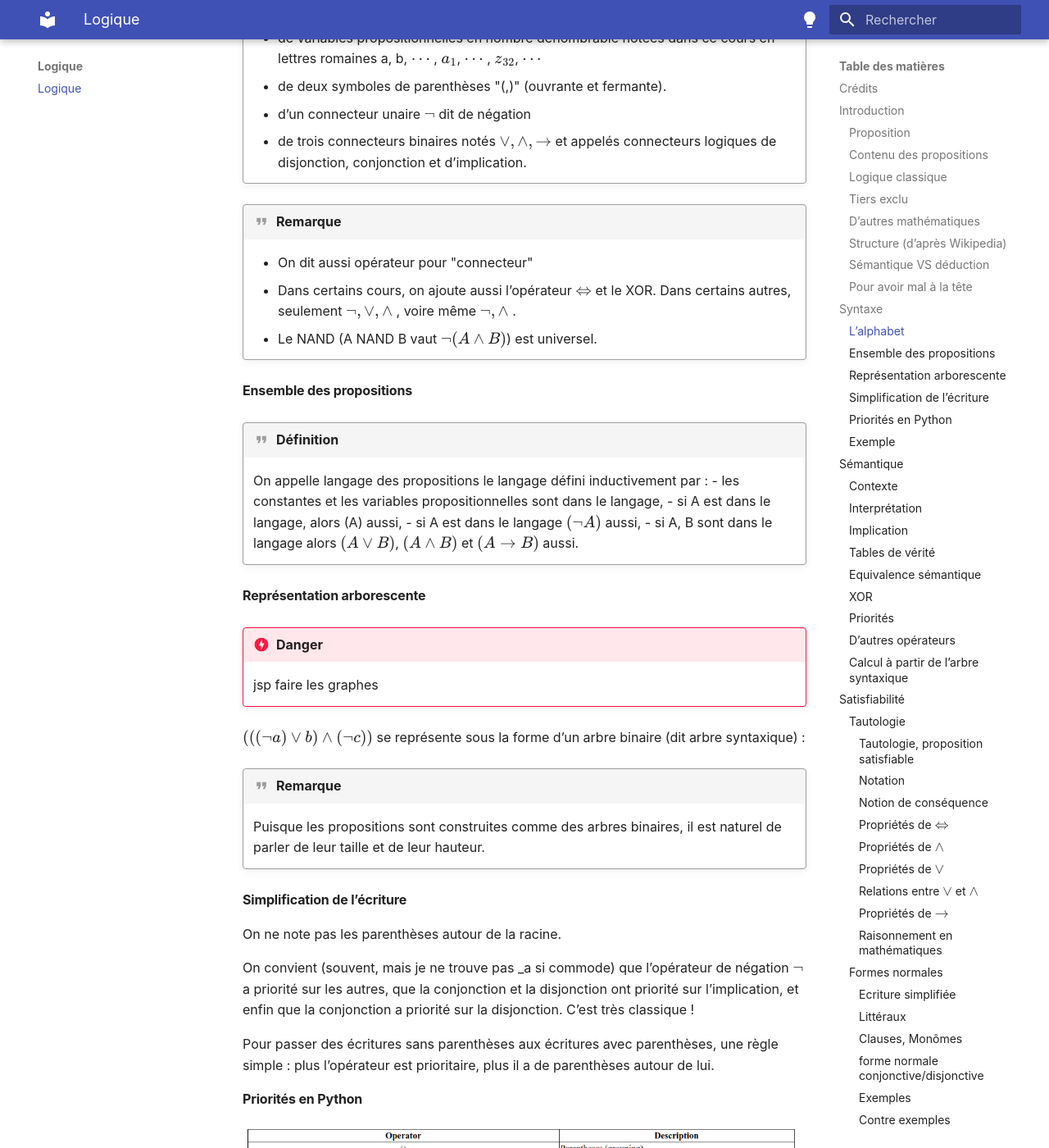
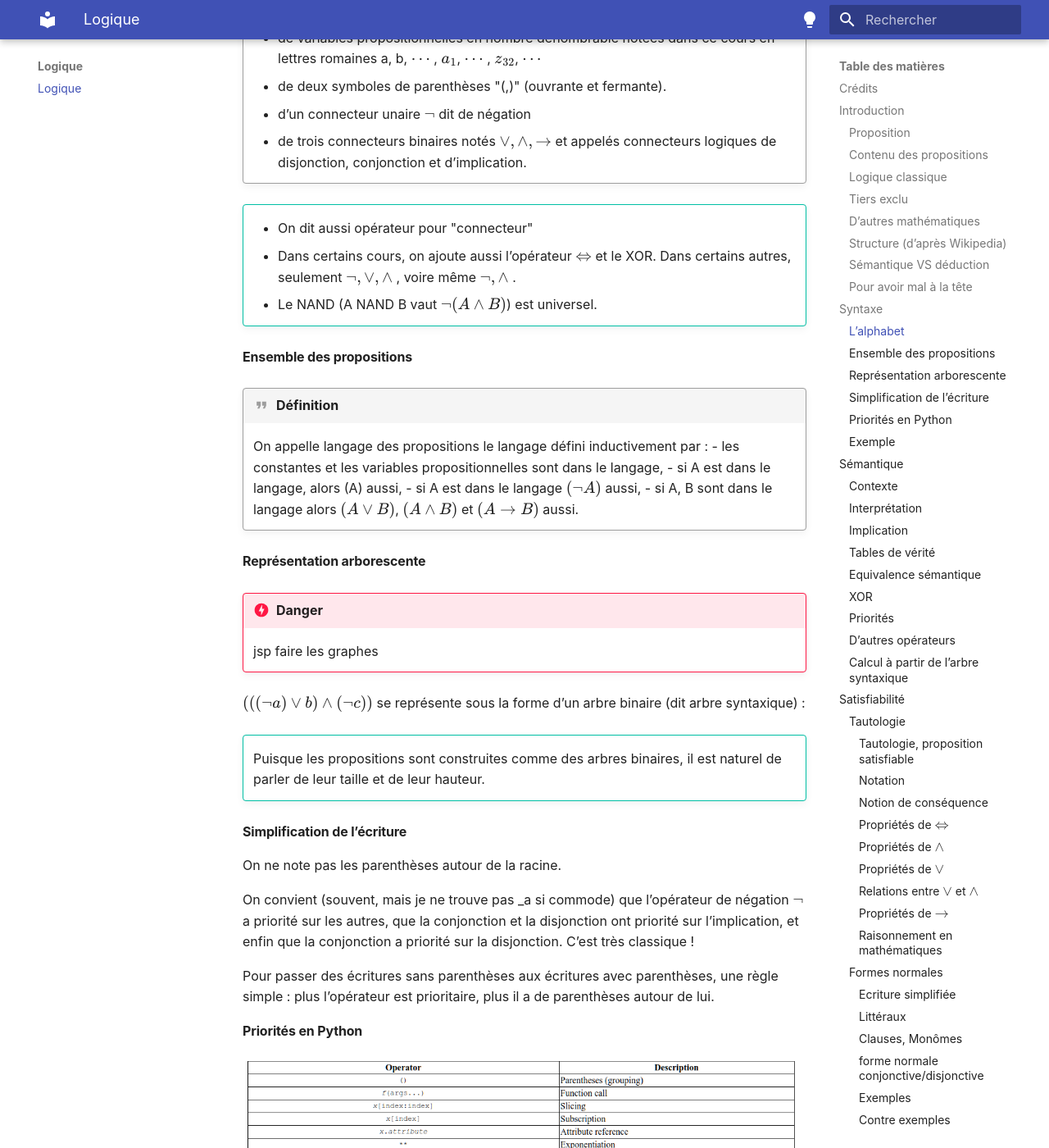
Before and after one commit to mp2i-thiers/mp2i-thiers.github.io, an MkDocs documentation site: the page built from docs/Logique/logique.md, in a window 1280 px wide and 1400 px high, scrolled down 3918 px. Shown: the whole window at 82% size. Built offline with MkDocs 1.6.1 and Material for MkDocs 9.7.7, drawn with Linux system fonts in a browser that asks for light colours; some of the changed text lies outside the part shown.

Commit message:
Update logique.md

```diff
--- a/docs/Logique/logique.md
+++ b/docs/Logique/logique.md
@@ -114,7 +114,7 @@ Aucun système logique cohérent assez riche pour exprimer  l’arithmétique ne
     - d’un connecteur unaire $\neg$  dit de négation
     - de trois connecteurs binaires notés $\vee , \wedge , \rightarrow$ et appelés connecteurs  logiques de disjonction, conjonction et d’implication.
 
-!!! quote "Remarque"
+!!! tip ""
     - On dit aussi opérateur pour "connecteur"
     - Dans certains cours, on ajoute aussi l’opérateur $\Leftrightarrow$ et le XOR.
     Dans certains autres, seulement $\neg , \vee , \wedge$ , voire même $\neg , \wedge$ .
@@ -136,7 +136,7 @@ Aucun système logique cohérent assez riche pour exprimer  l’arithmétique ne
 
 $(((\neg a) \vee  b) \wedge  (\neg c))$ se représente sous la forme d’un arbre binaire (dit  arbre syntaxique) :
 
-!!! quote "Remarque"
+!!! tip ""
     Puisque les propositions sont construites comme des arbres binaires, il est naturel de parler de leur taille et de leur hauteur.
 
 #### Simplification de l’écriture
@@ -172,8 +172,7 @@ Remettre des parenthèses
 !!! quote "Définition"
     Un contexte (ou une distribution de vérité) sur un ensemble de variables propositionnelles V est une application de V dans l’ensemble des bouléens B.
 
-
-!!! quote "Remarque"
+!!! tip ""
     - Si |V| = n, alors il y a 2n distributions de vérité.
     - L’ensemble des bouléens peut être représenté de diﬀérentes fa_ons.
     - Dans ce cours, on pose B = {0, 1}, et on identifie B avec l’anneau  Z/2Z (donc 1 + 1 = 0 en particulier.)
@@ -194,7 +193,7 @@ Remettre des parenthèses
          \varepsilon_\mu(p_1 \rightarrow p_2) = 1 − \varepsilon_\mu(p_1) + \varepsilon_\mu(p_2)\varepsilon_\mu(p_1).
         $$
 
-!!! quote "Remarque"
+!!! tip ""
     Observer l’analogie avec les fonctions caractéristiques.
 
 #### Implication
@@ -237,7 +236,7 @@ b  1  0  1  0
 !!! quote "Définition"
     On dit qu’une proposition p est une tautologie lorsque p $\equiv$ V (c’est à dire que la dernière colonne de sa table de vérité ne contient que des 1).
 
-!!! quote "Remarque"
+!!! tip ""
     - Par exemple a $\wedge$ V est sémantiquement équivalente à a.
     - Montrer que le tiers exclu $\text{a} \vee \neg \text{a}$ est une tautologie.
     - Certains auteurs parlent d’équivalence logique.
@@ -396,7 +395,7 @@ Pour travailler avec une proposition p, il est souvent utile de  considérer une
     On appelle conjonction (resp. disjonction) des propositions $p_1, \dotsb , p_n$ (n $\geq$ 1), la proposition
     $p_1 \wedge  p_2 \dotsb \wedge  p_n$ (resp. $p_1 \vee  p_2 \dotsb \vee  p_n$)
 
-!!! quote "Remarque"
+!!! tip ""
     Par convention :
     - Une conjonction de 0 proposition est V
     - Une disjonction de 0 proposition est F
@@ -418,7 +417,7 @@ Pour travailler avec une proposition p, il est souvent utile de  considérer une
 !!! warning ""
     Toute proposition est sémantiquement équivalente à une forme normale conjonctive (resp. forme normale disjonctive).
 
-!!! quote "Remarque"
+!!! tip ""
     - Fait : On n’a besoin que des 3 opérateurs $\neg , \vee , \wedge$
     - Convertir une proposition en forme normale conjonctive requiert  l’utilisation de règles de transformation logiques, comme l’élimination de double négations, les lois de De Morgan, et la loi de distributivité.
     - Principe : ramener la négation "au contact" des variables (de Morgan), "remonter" les $\wedge$ (distibutivité) et supprimer les $\neg \neg$. Par exemple, si $v_1, v_2, v_3, v_4$ sont des variables :
@@ -522,7 +521,7 @@ $$
     - On appelle minterme de $v_1, \dotsb , v_n$, tout monôme où chaque variable  $v_i$ apparaît exactement une fois (et il n’y a pas d’autre variable).
     - On appelle mAxterme de $v_1, \dotsb , v_n$, une clAuse où chaque variable $v_i$  apparaît exactement une fois (et il n’y a pas d’autre variable).
 
-!!! quote "Remarque"
+!!! tip ""
     Les 4 (à l’ordre près) maxtermes de $v_1$ et $v_2$ sont
     $v_1 \vee  v_2, v_1 \vee  \neg v_2, \neg v_1 \vee  v_2, \neg v_1 \vee  \neg v_2$.
     On confond les maxtermes $v_1 \vee  v_2 et v_2 \vee  v_1$.
@@ -534,7 +533,7 @@ $$
 
     On dit qu’une proposition est en forme normale disjonctive complète (i.e. avec mintremes) (FNDC), si elle s’écrit comme une disjonction de mintermes tous distincts.
 
-!!! quote "Remarque"
+!!! tip ""
     Mettre une proposition sous FNCM, c’est donner une expression en  FNCM sémantiquement équivalente à cette proposition.
 
     $(v_1 \vee  \neg v_2 \vee  v_3) \wedge  (v_1 \vee  v_2 \vee  \neg v_3)$ est une FNCM sur les variables  $v_1, v_2, v_3$ mais pas $(v_1\vee  \neg v_2 \vee  v_3) \wedge  \neg (v_1 \vee  v_2 \vee  \neg v_3)$ car la négation  n’est pas au contact des variables. $(v_1 \vee v_2 \vee \neg v_3 ) \wedge (v_1 \vee v_3 )$ non plus car il manque une variable.
@@ -558,7 +557,7 @@ a  1  1  1  1  0  0  0  0  Lire positivement les variables  des lignes à 1 pour
 !!! warning ""
     Toute proposition est sémantiquement équivalente à une FNCM (resp.  FNDM) unique à l’ordre des maxtermes (resp. mintermes) près (et à ordre  des littéraux près dans chaque maxterme -resp. minterme-).
 
-!!! quote "Remarque"
+!!! tip ""
     Dans ce qui suit on dit que deux FNDM sont égales si elles ont les mêmes mintermes (les mintermes sont donnés à l’ordre des littéraux près).
 
 #### Existence de la FNDC
```
